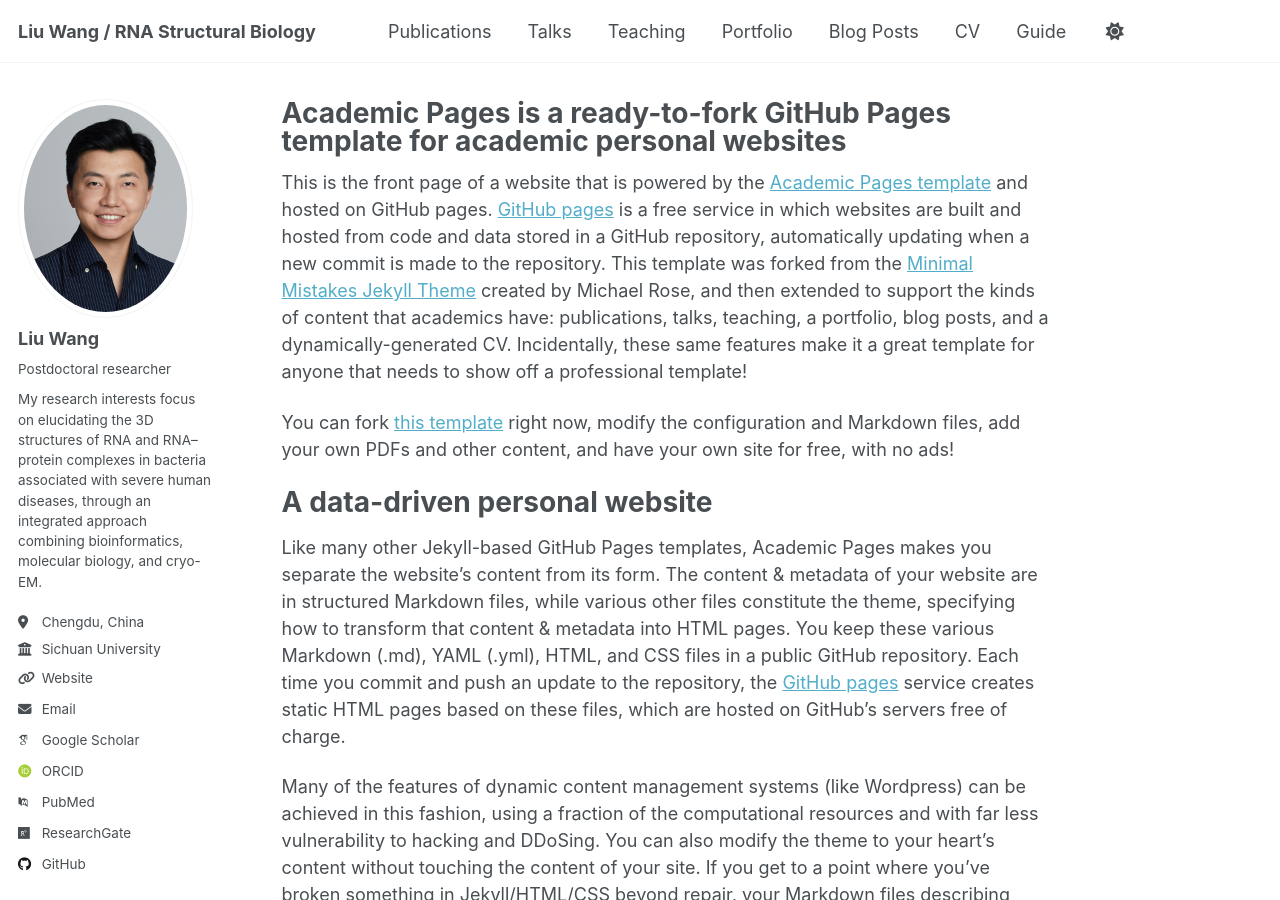
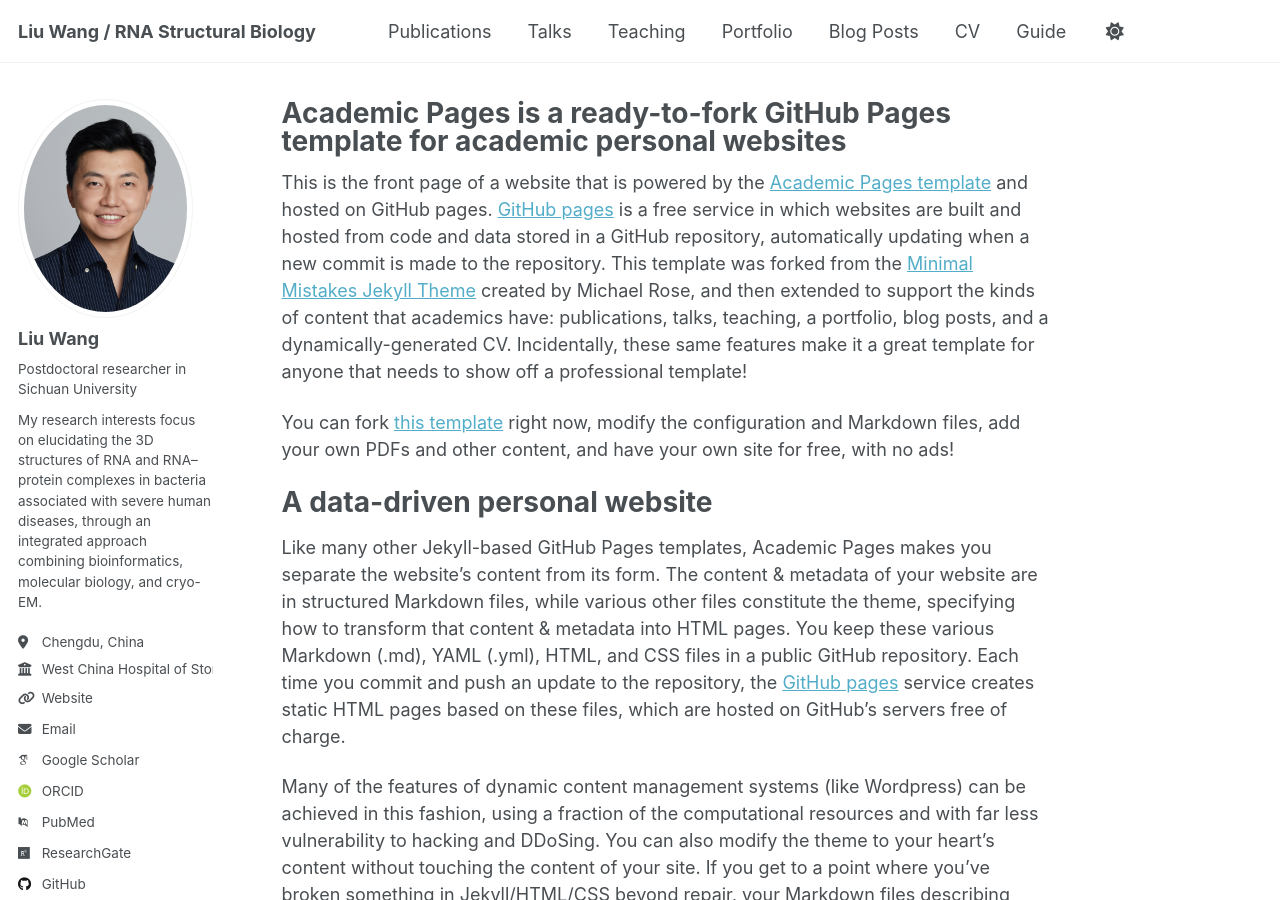
Before and after one commit to liuwang-RNA/Guihub_CV, a Jekyll site: the page built from _pages/about.md, in a window 1280 px wide and 900 px high. Built offline with Jekyll 4.4.1, drawn with Linux system fonts in a browser that asks for light colours; some web fonts are replaced; a script that is not in the unit is left out.

Commit message:
Update _config.yml

```diff
--- a/_config.yml
+++ b/_config.yml
@@ -24,10 +24,10 @@
   # Biographic information
   avatar           : "liuwang.png"
   name             : "Liu Wang"
-  pronouns         : "Postdoctoral researcher"
+  pronouns         : "Postdoctoral researcher in Sichuan University"
   bio              : "My research interests focus on elucidating the 3D structures of RNA and RNA–protein complexes in bacteria associated with severe human diseases, through an integrated approach combining bioinformatics, molecular biology, and cryo-EM."
   location         : "Chengdu, China"
-  employer         : "Sichuan University"
+  employer         : "West China Hospital of Stomatology"
   uri              : "https://scholar.google.com/citations?hl=en&tzom=-480&user=8kjSuv8AAAAJ"
   email            : "liuwang@scu.edu.cn"
 
```
